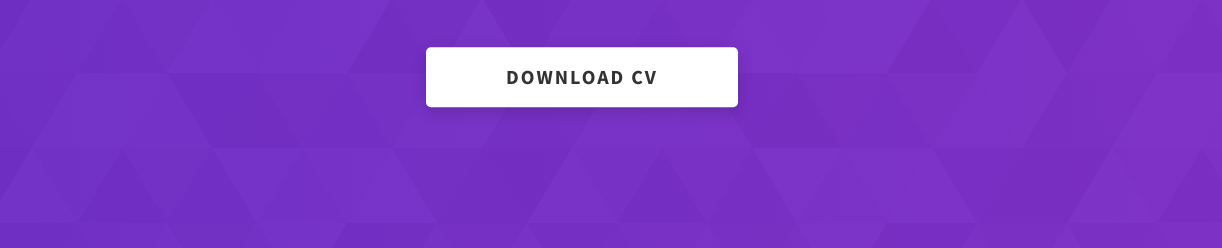
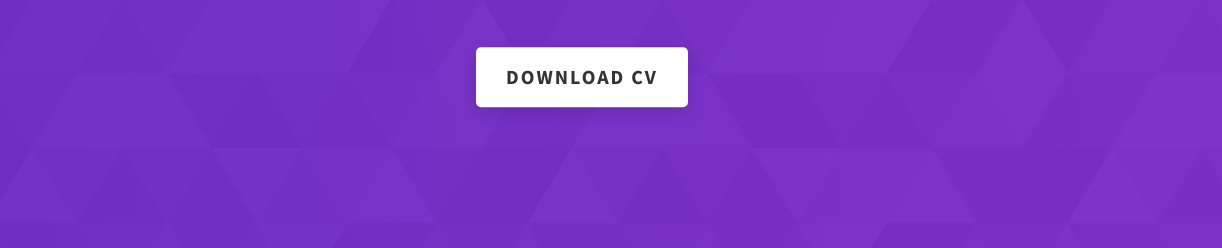
Before and after one commit to CodewithAryann/Code-with-Aryan, a plain HTML site: page index.html in a window 1280 px wide. Shown: the part 452-700 px from the top of the page, 58-1280 px from the left. Drawn offline with nearby package versions, Linux system fonts and the light colour scheme.

Commit message:
5/16/2024

```diff
--- a/css/style.css
+++ b/css/style.css
@@ -160,7 +160,7 @@ textarea {
   .btn:hover {
     transform: translateY(-3px); }
   .btn--bg {
-    padding: 1.5rem 8rem;
+    padding: 1.5rem 3rem;
     font-size: 2rem; }
   .btn--med {
     padding: 1rem 3rem;
```
